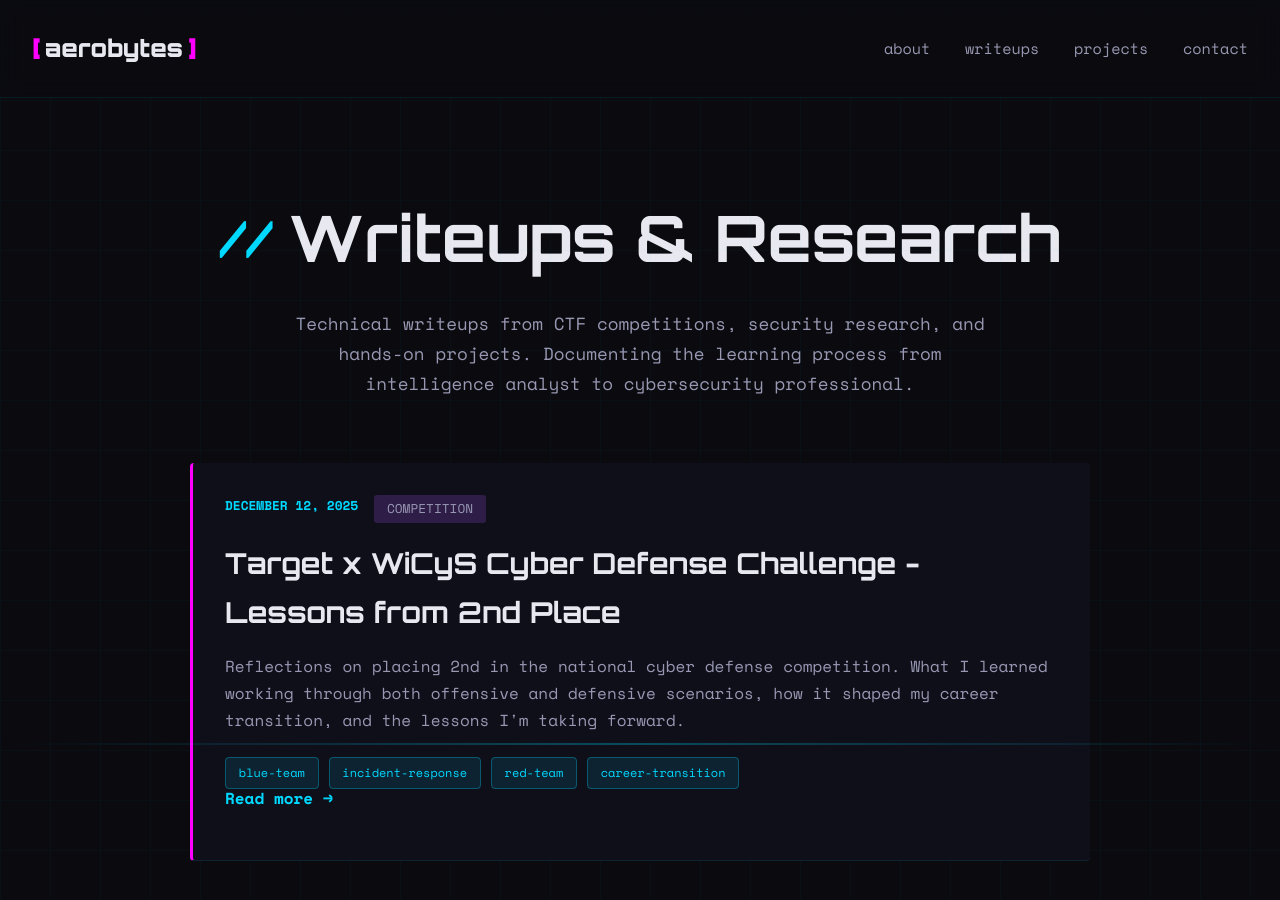
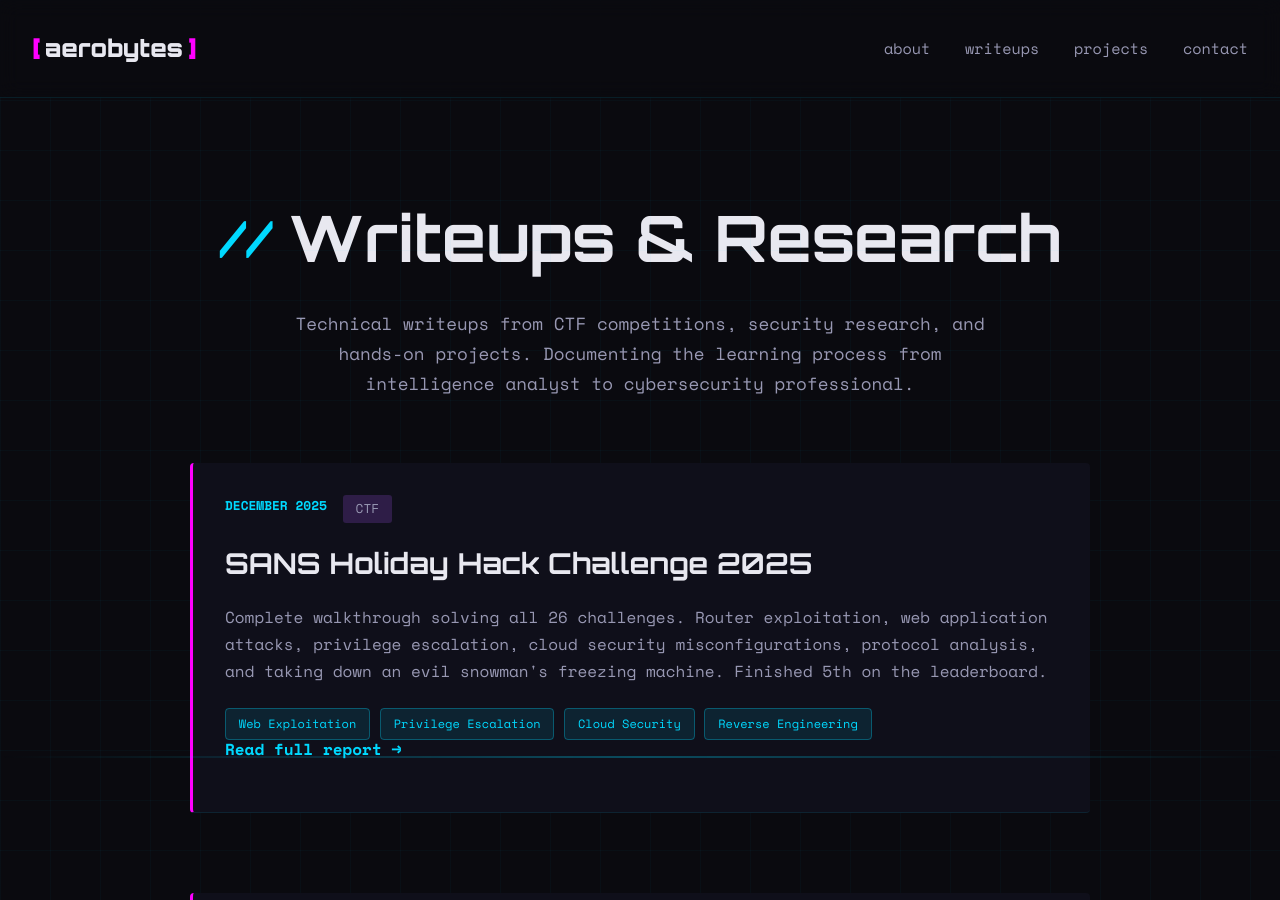
Before and after one commit to Aeronique/aerobytes-site, a Jekyll site: the page built from writeups.html, in a window 1280 px wide and 900 px high. Built offline with Jekyll 4.4.1, drawn with Linux system fonts in a browser that asks for light colours.

Commit message:
Update writeups.html

```diff
--- a/writeups.html
+++ b/writeups.html
@@ -15,6 +15,22 @@ permalink: /writeups/
         </div>
 
         <div class="writeups-list">
+		<!-- Static Holiday Hack Challenge Entry -->
+			<div class="writeup-item">
+				<div class="writeup-meta">
+					<span class="writeup-date">DECEMBER 2025</span>
+					<span class="writeup-category">CTF</span>
+				</div>
+				<h2 class="writeup-title">SANS Holiday Hack Challenge 2025</h2>
+				<p class="writeup-excerpt">Complete walkthrough solving all 26 challenges. Router exploitation, web application attacks, privilege escalation, cloud security misconfigurations, protocol analysis, and taking down an evil snowman's freezing machine. Finished 5th on the leaderboard.</p>
+				<div class="writeup-tags">
+					<span class="tag">Web Exploitation</span>
+					<span class="tag">Privilege Escalation</span>
+					<span class="tag">Cloud Security</span>
+					<span class="tag">Reverse Engineering</span>
+				</div>
+				<a href="https://hhc2025.aerobytes.io" target="_blank" class="writeup-link">Read full report →</a>
+			</div>
             {% if site.posts.size > 0 %}
                 {% for post in site.posts %}
                 <div class="writeup-item">
```
